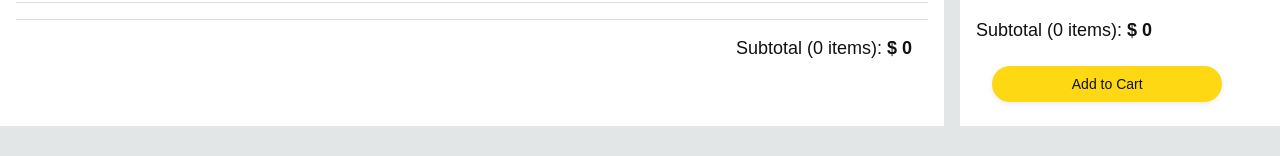
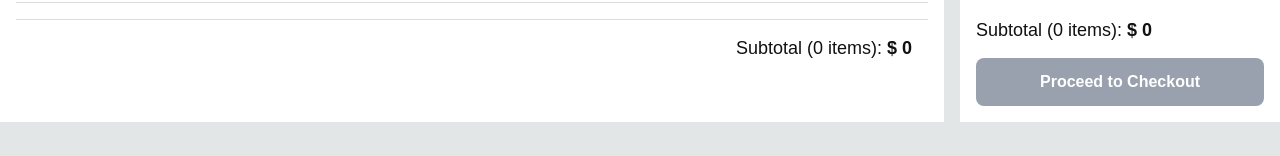
Before and after one commit to apurv-sgh/amazon-clone, a React (Vite) app in the folder amazon/: page /CartPage in a window 1280 px wide. Shown: the part 220-376 px from the top of the page. Built offline with nearby package versions, Linux system fonts and the light colour scheme.

Commit message:
checkout cart & buy now functionality

```diff
--- a/amazon/src/Pages/CartPage.jsx
+++ b/amazon/src/Pages/CartPage.jsx
@@ -1,9 +1,10 @@
-import { CartButton } from "./ProductPaga";
 import { useContext, useEffect } from "react";
+import { useNavigate } from "react-router-dom";
 import CartContext from "../ContextApi/CartContext";
 
 const CartPage = () => {
   const { productList } = useContext(CartContext);
+  const navigate = useNavigate();
 
   function getTotalPrice() {
     return productList.reduce((total, product) => total + parseInt(product.price), 0);
@@ -12,6 +13,14 @@ const CartPage = () => {
   useEffect(() => {
     window.scrollTo(0, 0);
   }, []);
+
+  const handleCheckout = () => {
+    if (productList.length === 0) {
+      alert("Your cart is empty!");
+      return;
+    }
+    navigate("/Checkout");
+  };
 
   return (
     <div className="max-w-375 mx-auto">
@@ -48,7 +57,17 @@ const CartPage = () => {
           <p className="text-lg leading-6 py-4">
             Subtotal ({productList.length} items): <b>$ {getTotalPrice()}</b>
           </p>
-          <CartButton name="Add to Cart" />
+          <button
+            onClick={handleCheckout}
+            disabled={productList.length === 0}
+            className={`w-full py-3 px-4 rounded-lg font-semibold text-white transition-colors ${
+              productList.length === 0
+                ? 'bg-gray-400 cursor-not-allowed'
+                : 'bg-[#FF9900] hover:bg-[#FF8C00]'
+            }`}
+          >
+            Proceed to Checkout
+          </button>
         </div>
       </div>
     </div>
--- a/amazon/src/Pages/Home.jsx
+++ b/amazon/src/Pages/Home.jsx
@@ -1,3 +1,4 @@
+import React from "react";
 import MainSection from '../Components/MainSection'
 
 const Home = () => {
--- a/amazon/src/Pages/ProductPaga.jsx
+++ b/amazon/src/Pages/ProductPaga.jsx
@@ -10,9 +10,12 @@ import { TodaysDeals } from "../Data/SliderDetail";
 import { shippingDetail } from "../Data/data";
 import { Link, useParams } from "react-router-dom";
 import CartContext from "../ContextApi/CartContext";
+import { useNavigate } from "react-router-dom";
+
 
 const ProductPaga = () => {
-  const { addtoCart } = useContext(CartContext);
+  const navigate = useNavigate();
+  const { addtoCart, clearCart } = useContext(CartContext);
   const { id } = useParams();
   const [product, setProduct] = useState({});
   const [selectedColorImage, setSelectedColorImage] = useState(null);
@@ -23,6 +26,18 @@ const ProductPaga = () => {
     const found = items.find(item => item.id == id);
     if (found) setProduct(found);
   }, [id]);
+
+
+  const handleBuyNow = () => {
+  // clear previous cart (important)
+  clearCart();
+
+  // add current product
+  addtoCart(product.id, product.name, product.price, product.status, product.image);
+
+  // navigate to checkout
+  navigate("/checkout");
+};
 
   return (
     <div className=" bg-white">
@@ -144,7 +159,11 @@ const ProductPaga = () => {
                   onClick={() => addtoCart(product.id, product.name, product.price, product.status, product.image)}
                 />
               </Link>
-              <CartButton name="Buy Now" color={"#FFA41C"} />
+              <CartButton
+                name="Buy Now"
+                color={"#FFA41C"}
+               onClick={handleBuyNow}
+              />
             </div>
           </div>
         </div>
```
